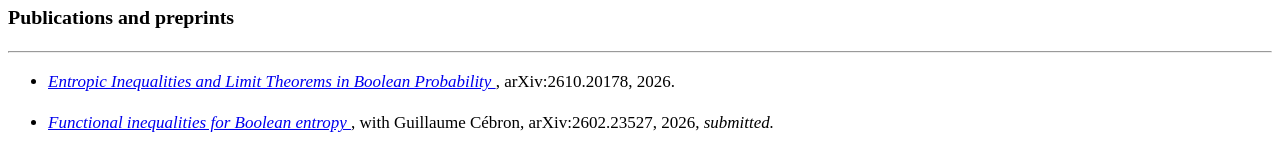
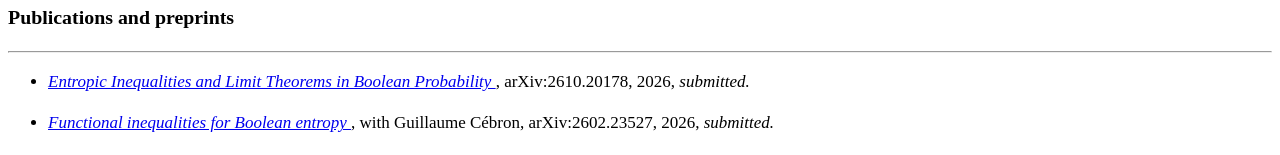
Before and after one commit to keweipan/keweipan.github.io, a plain HTML site: page index.html in a window 1280 px wide. Shown: the part 572-727 px from the top of the page. Drawn offline with Linux system fonts and the light colour scheme.

Commit message:
Update index.html

```diff
--- a/index.html
+++ b/index.html
@@ -68,7 +68,7 @@ My current research lies at the intersection of non-commutative probability theo
 <p>
 
 <ul>
-  <li style="margin-bottom: 1em;"><a href="https://arxiv.org/abs/2610.20178"><i>Entropic Inequalities and Limit Theorems in Boolean Probability </i></a>, arXiv:2610.20178, 2026.
+  <li style="margin-bottom: 1em;"><a href="https://arxiv.org/abs/2610.20178"><i>Entropic Inequalities and Limit Theorems in Boolean Probability </i></a>, arXiv:2610.20178, 2026, <i>submitted.</i></li>
   <li style="margin-bottom: 1em;"><a href="https://arxiv.org/abs/2602.23527"><i>Functional inequalities for Boolean entropy </i></a>, with Guillaume Cébron, arXiv:2602.23527, 2026, <i>submitted.</i></li>
   <li><a href="https://www.sciencedirect.com/science/article/pii/S0001870826004834"><i>A Boolean analogue of Shannon's entropy and monotonicity problem </i></a>, Adv. Math, 503, 111262 (2026).</li>
 </ul>
```
